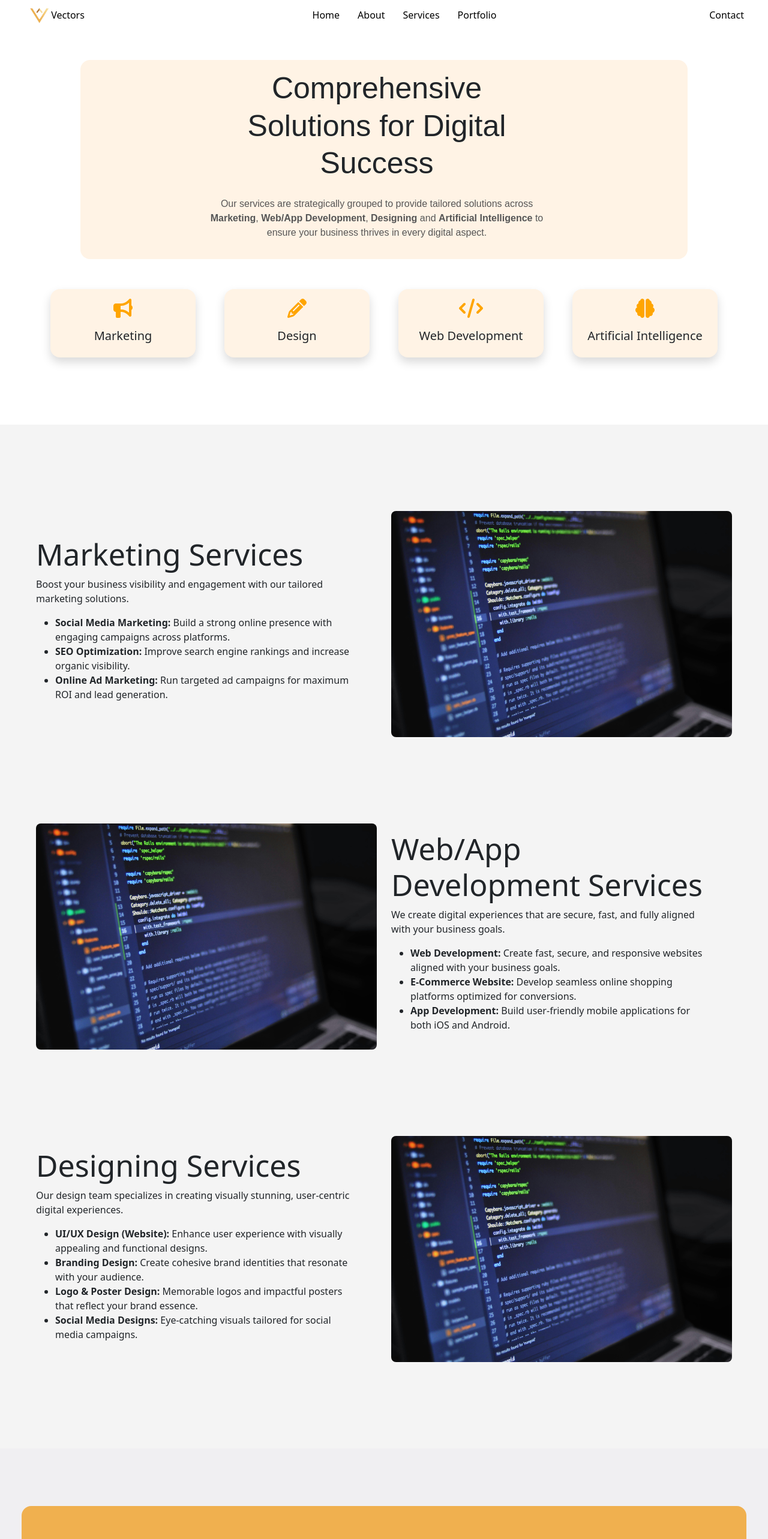
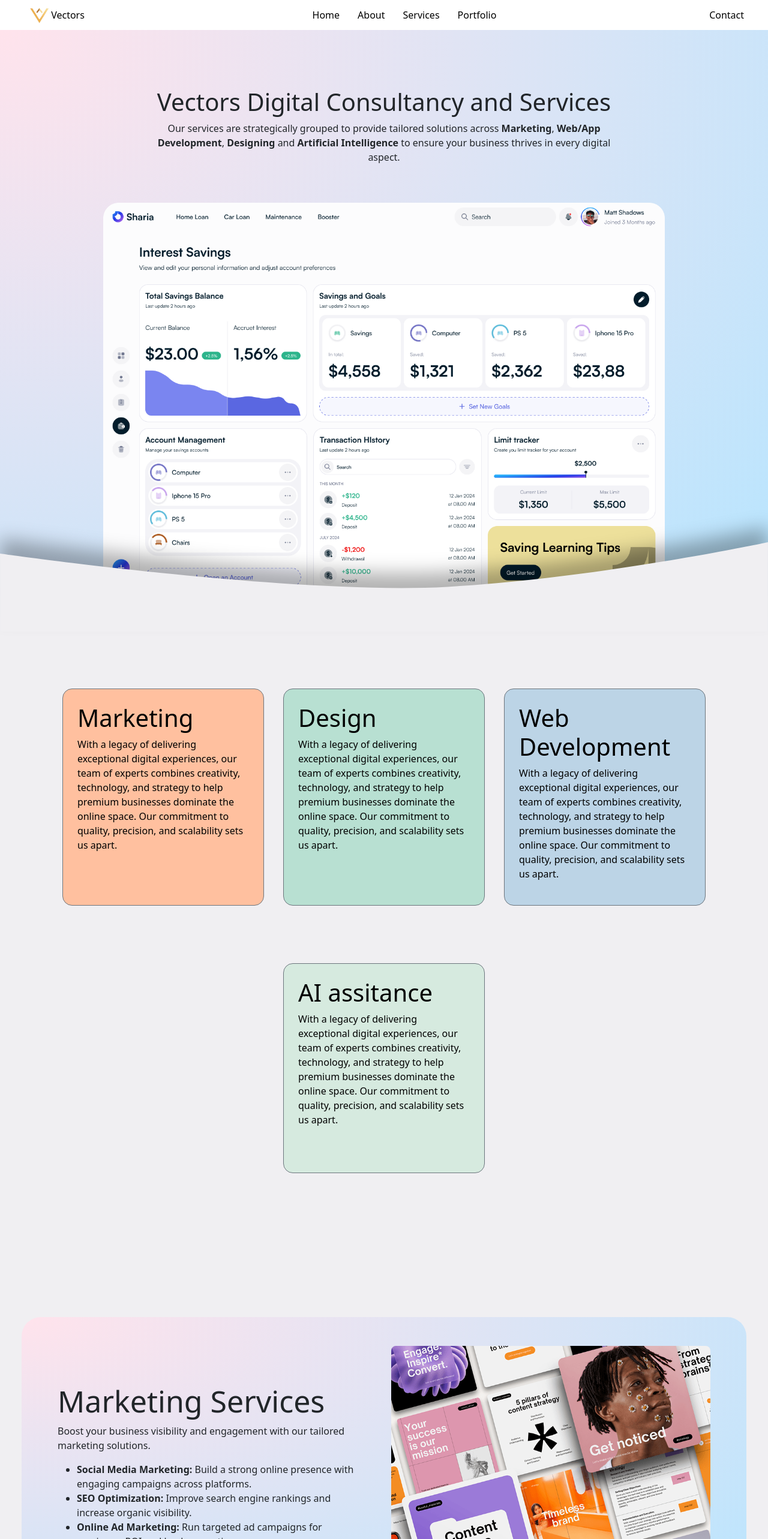
Before and after one commit to hruthiksiva/vectors-react, a React (Vite) app: page /services in a window 1280 px wide. Shown: the top 2566 px of the page at 60% size. Built offline with nearby package versions, Linux system fonts and the light colour scheme.

Commit message:
Create ServicePage phase2 version components

```diff
--- a/src/Components/ServiceHero.jsx
+++ b/src/Components/ServiceHero.jsx
@@ -1,22 +1,41 @@
 import React from 'react'
-
+import servimg from '../assets/img/portfolio-30.png'
 const ServiceHero = () => {
   return (
-    <div className='d-flex justify-content-center'>
-      <div className='conatiner-fluid' style={{maxWidth:'85%'}}>
-          <div className='row ' style={{padding:'50px'}}>
-              <div className='container-fluid purple rounded-4' style={{ minheight:'300px'}}>
-                    <div className='row w-100 py-3 d-flex justify-content-center'>
-                        <div className='col-12 col-lg-8 px-3 px-md-5' style={{textAlign:'justify'}}>
-                        <div className='legacyheading text-center lh-sm'style={{fontFamily:'arial'}}>Comprehensive Solutions for Digital Success</div>
-                        <br/>
-                        <p className='fs-6 grey' style={{textAlign:'center', fontFamily:'arial'}}>Our services are strategically grouped to provide tailored solutions across <b>Marketing</b>, <b>Web/App Development</b>, <b>Designing</b> and <b>Artificial Intelligence</b> to ensure your business thrives in every digital aspect.</p>
-                        </div>
-                    </div>
+    // <div className='d-flex justify-content-center'>
+    //   <div className='conatiner-fluid' style={{maxWidth:'85%'}}>
+    //       <div className='row ' style={{padding:'50px'}}>
+    //           <div className='container-fluid purple rounded-4' style={{ minheight:'300px'}}>
+    //                 <div className='row w-100 py-3 d-flex justify-content-center'>
+    //                     <div className='col-12 col-lg-8 px-3 px-md-5' style={{textAlign:'justify'}}>
+    //                     <div className='legacyheading text-center lh-sm'style={{fontFamily:'arial'}}>Comprehensive Solutions for Digital Success</div>
+    //                     <br/>
+    //                     <p className='fs-6 grey' style={{textAlign:'center', fontFamily:'arial'}}>Our services are strategically grouped to provide tailored solutions across <b>Marketing</b>, <b>Web/App Development</b>, <b>Designing</b> and <b>Artificial Intelligence</b> to ensure your business thrives in every digital aspect.</p>
+    //                     </div>
+    //                 </div>
+    //           </div>
+    //       </div>
+    //   </div>
+    // </div>
+
+    <>
+      <div className="position-relative conatiner-fluid herobg d-flex flex-column justify-content-center align-items-center" style={{minHeight:'500px'}}>
+        <div className="row w-75 py-5 d-flex justify-content-center align-items-center">
+            <div className="col-12 text-center py-5" >
+              <h1 className='col-12 '>Vectors Digital Consultancy and Services</h1>
+              <p className='col-10  mx-auto'>Our services are strategically grouped to provide tailored solutions across <b>Marketing</b>, <b>Web/App Development</b>, <b>Designing</b> and <b>Artificial Intelligence</b> to ensure your business thrives in every digital aspect.</p>
               </div>
-          </div>
+              <img src={servimg} className=' img-fluid bottom-0 hideOnMobile' style={{width:'100%'}}/>
+        </div>
+        {/* <div className='row'> */}
+        <div className="col-12 ">
+        <svg xmlns="http://www.w3.org/2000/svg" className="shadowUp position-absolute w-100 origin-center transform scale-110" fill="none" viewBox="0 0 2262 263" style={{left:'0', bottom:'-1'}}>
+  <path fill-rule="evenodd" clip-rule="evenodd" d="M0 33.3596C0 33.3596 870 157.138 1318 131.5C1766 105.862 2262 0 2262 0V263H0L0 33.3596Z" fill="#f0eff2"></path>
+</svg>
+        </div>
+      {/* </div> */}
       </div>
-    </div>
+    </>
   )
 }
 
--- a/src/Components/Services.jsx
+++ b/src/Components/Services.jsx
@@ -5,7 +5,7 @@ import legacyimg from '../assets/img/portfolio-14.png'
 const Services = () => {
   return (
     <>
-    <div className="container-fluid base py-5">
+    <div className="container-fluid py-5" style={{backgroundColor:'#f0eff2'}}>
       <div className="row px-3 d-flex justify-content-center">
         <div className="col-12 col-lg-3  rounded-4 border border-secondary my-5 mx-3 p-4  porange" style={{minHeight:'350px',width: '21rem'}}>
           <a href='/marketing' className='text-decoration-none text-black'>
--- a/src/Pages/ServicePage.jsx
+++ b/src/Pages/ServicePage.jsx
@@ -2,19 +2,23 @@ import React from 'react'
 import ServiceHero from '../Components/ServiceHero.jsx'
 import ServiceCards from './ServiceCards.jsx'
 import Testimonials from '../Components/Testimonials.jsx'
-import webdimg from '../assets/img/webd.jpg'
+import webdimg from '../assets/img/portfolio-14.png'
+import markimg from '../assets/img/portfolio-13.png'
+import desimg from '../assets/img/portfolio-10.png'
+
+import Services from '../Components/Services.jsx'
 const ServicePage = () => {
   return (
     <>
       <ServiceHero />
-      <ServiceCards/>
-
+      {/* <ServiceCards/> */}
+      <Services/>
       {/* Service Legacy */}
 
       {/* Marketing Services Section */}
-      <div className='grey-bg py-5 mb-0'>
-      <div className="container-fluid py-5 my-5">
-        <div className="row px-5">
+      <div className='base py-5 mb-0 base'>
+      <div className="container-fluid py-5 my-5 px-5">
+        <div className="row px-5 d-flex justify-content-center align-items-center herobg py-5 rounded-5">
           <div className="col-md-6 order-md-1 order-2 d-flex align-items-center pe-5">
             <div className="w-100">
               <h1 className="legacyheading">Marketing Services</h1>
@@ -27,15 +31,18 @@ const ServicePage = () => {
             </div>
           </div>
           <div className="col-md-6 text-md-end order-md-2 order-1 text-center mb-md-0 mb-3">
-            <img src={webdimg} alt="Marketing Image" className=" img-fluid rounded-3" style={{ }} />
+            <img src={markimg} alt="Marketing Image" className=" img-fluid rounded-3 mx-auto" style={{ }} />
           </div>
         </div>
       </div>
 
       {/* Web/App Development Services Section */}
-      <div className="container-fluid py-5 my-5">
-        <div className="row px-5">
-          <div className="col-md-6 order-md-2 order-1 d-flex align-items-center pe-5">
+      <div className="container-fluid py-5 my-5 px-5">
+        <div className="row px-5 d-flex justify-content-center align-items-center herobg py-5 rounded-5">
+        <div className="col-md-6 text-md-end text-center mb-md-0 mb-3 order-1 order-md-2">
+            <img src={webdimg} alt="Web/App Development Image" className="rounded-3 mx-auto" style={{ width: '100%' }} />
+          </div>
+          <div className="col-md-6 d-flex align-items-center pe-5 order-2 order-md-1">
             <div className="w-100">
               <h1 className="legacyheading">Web/App Development Services</h1>
               <p>We create digital experiences that are secure, fast, and fully aligned with your business goals.</p>
@@ -46,15 +53,12 @@ const ServicePage = () => {
               </ul>
             </div>
           </div>
-          <div className="col-md-6 text-md-end order-md-1 order-1 text-center mb-md-0 mb-3">
-            <img src={webdimg} alt="Web/App Development Image" className="rounded-3" style={{ width: '100%' }} />
-          </div>
         </div>
       </div>
 
       {/* Designing Services Section */}
-      <div className="container-fluid py-5 my-5">
-        <div className="row px-5">
+      <div className="container-fluid py-5 my-5 px-5">
+        <div className="row px-5 d-flex justify-content-center align-items-center herobg py-5 rounded-5">
           <div className="col-md-6 order-md-1 order-2 d-flex align-items-center pe-5">
             <div className="w-100">
               <h1 className="legacyheading">Designing Services</h1>
@@ -68,14 +72,19 @@ const ServicePage = () => {
             </div>
           </div>
           <div className="col-md-6 text-md-end order-md-2 order-1 text-center mb-md-0 mb-3">
-            <img src={webdimg} alt="Designing Image" className="rounded-3" style={{ width: '100%' }} />
+            <img src={desimg} alt="Designing Image" className="rounded-3 mx-auto" style={{ width: '100%' }} />
           </div>
         </div>
       </div>
       </div>
 
 
-{/* Repeat the structure above for additional content sections as needed */}
+      {/* <div className="container-fluid base">
+        <div className="row">
+          <div className="col"></div>
+          <div className="col"></div>
+        </div>
+      </div> */}
 
       <Testimonials/>
 
```
